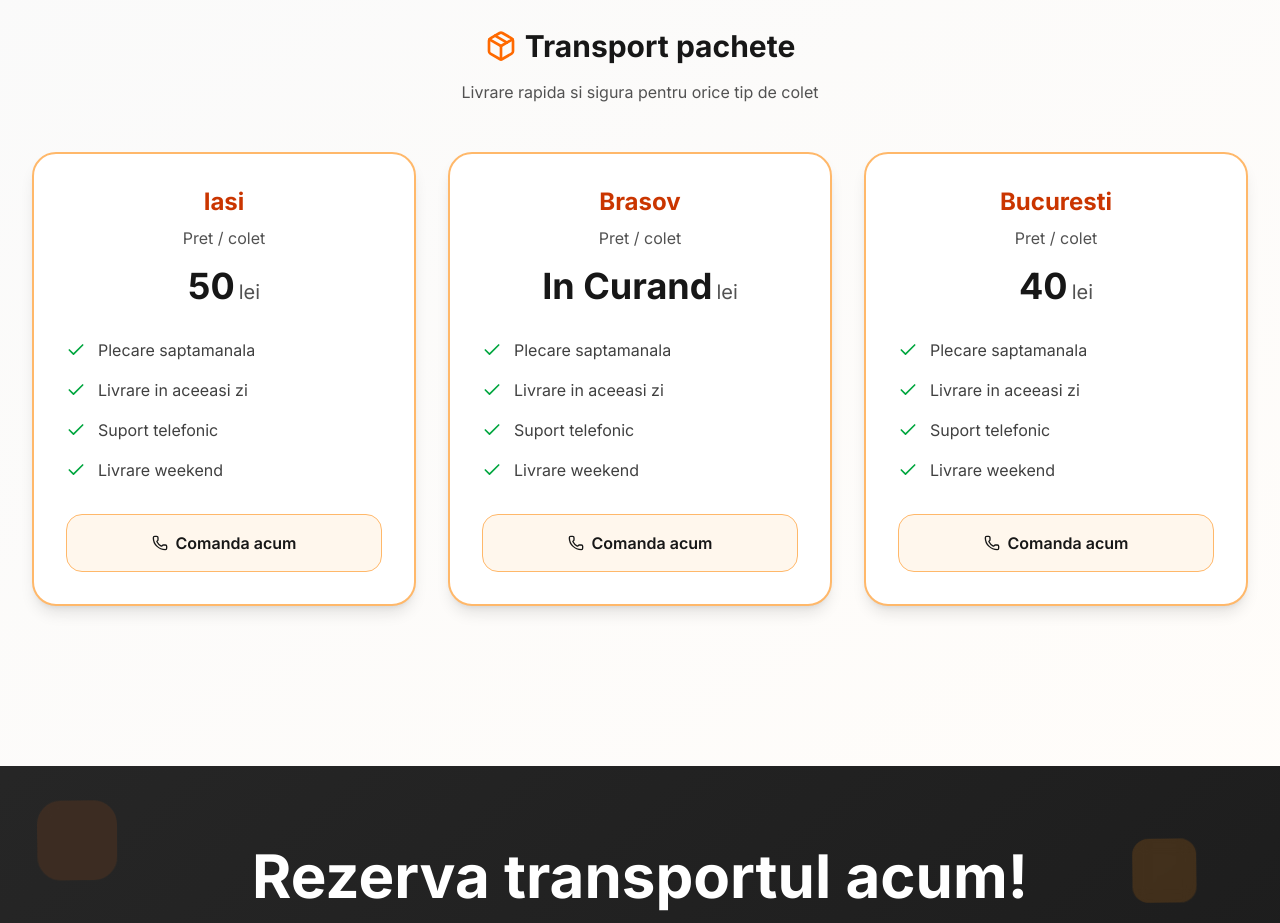
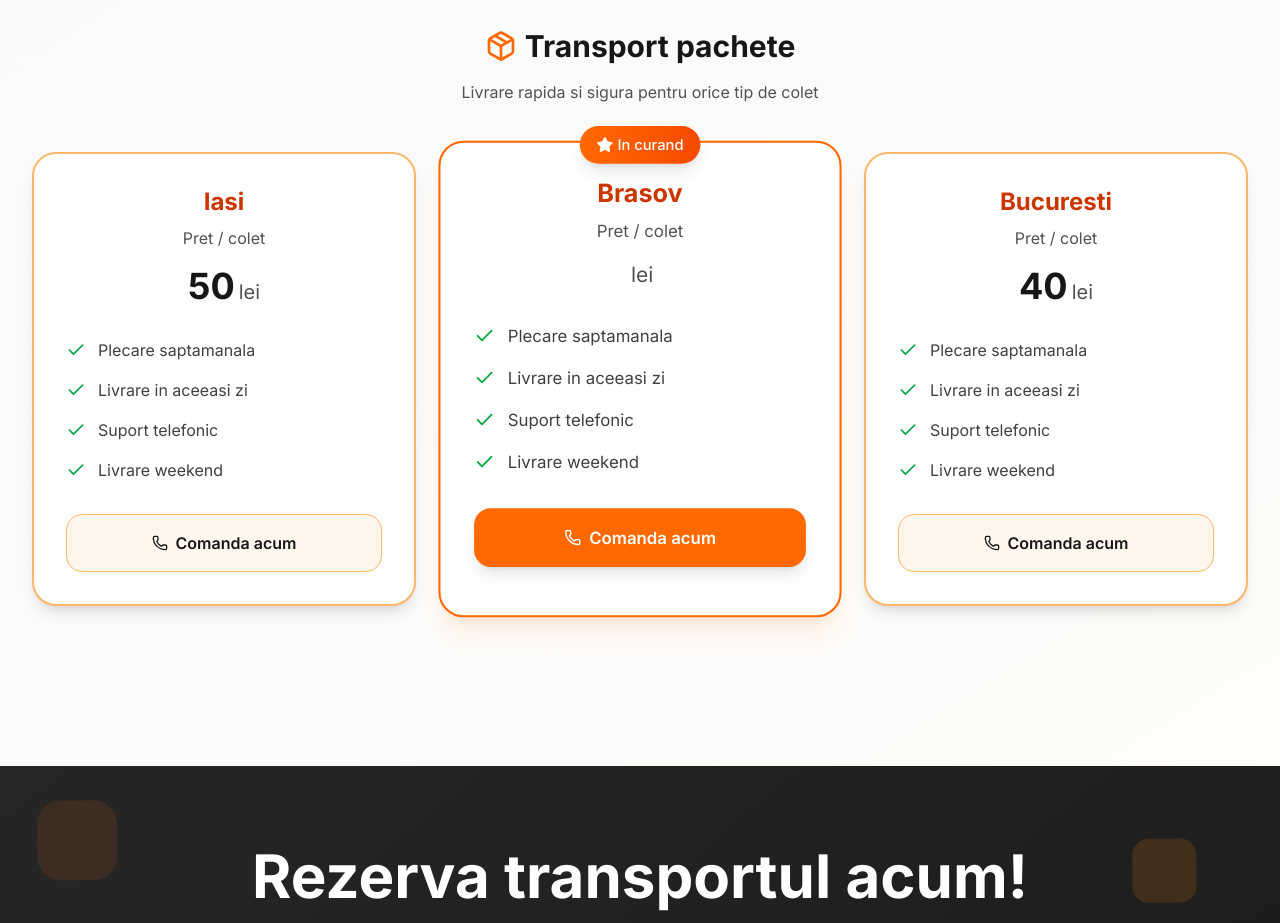
Before and after one commit to mateismarius/coletul-studentului, a Next.js app: page / in a window 1280 px wide. Shown: the part 2480-3403 px from the top of the page. Built offline with nearby package versions, Linux system fonts and the light colour scheme; a web font is replaced by a local one.

Commit message:
Update Prices.tsx - set price to empty

```diff
--- a/components/layout/Prices.tsx
+++ b/components/layout/Prices.tsx
@@ -24,7 +24,7 @@ export default function Prices() {
         },
         {
             name: "Brasov",
-            price: "In Curand",
+            price: "",
             subtitle: "Pret / colet",
             description: "",
             features: [
@@ -33,7 +33,7 @@ export default function Prices() {
                 "Suport telefonic",
                 "Livrare weekend"
             ],
-            popular: false,
+            popular: true,
             maxWeight: "",
             deliveryTime: ""
         },
@@ -295,7 +295,7 @@ export default function Prices() {
                                                 <div className="absolute -top-4 left-1/2 transform -translate-x-1/2">
                                                     <div className="bg-gradient-to-r from-orange-500 to-orange-600 text-white px-4 py-2 rounded-full text-sm font-medium flex items-center space-x-1 shadow-lg">
                                                         <Star className="w-4 h-4 fill-current" />
-                                                        <span>Recomandat</span>
+                                                        <span>In curand</span>
                                                     </div>
                                                 </div>
                                             )}
```
